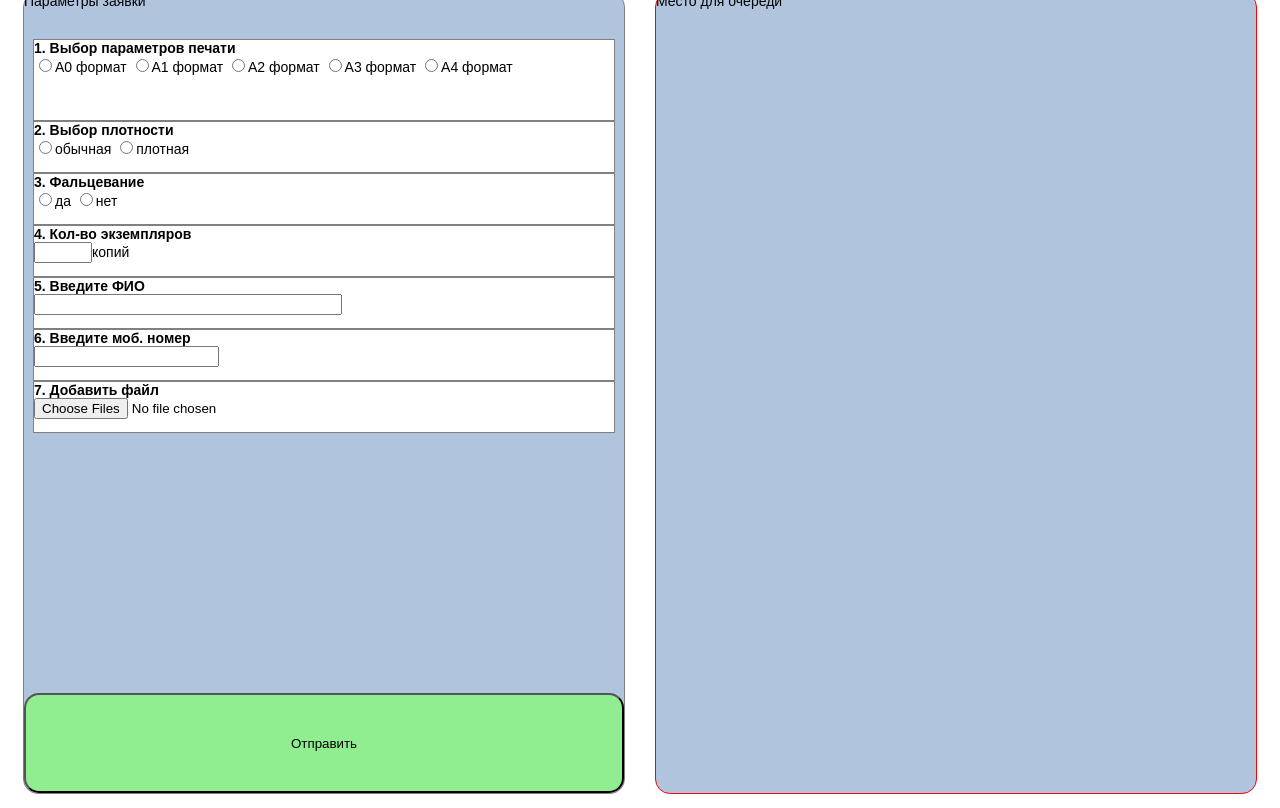
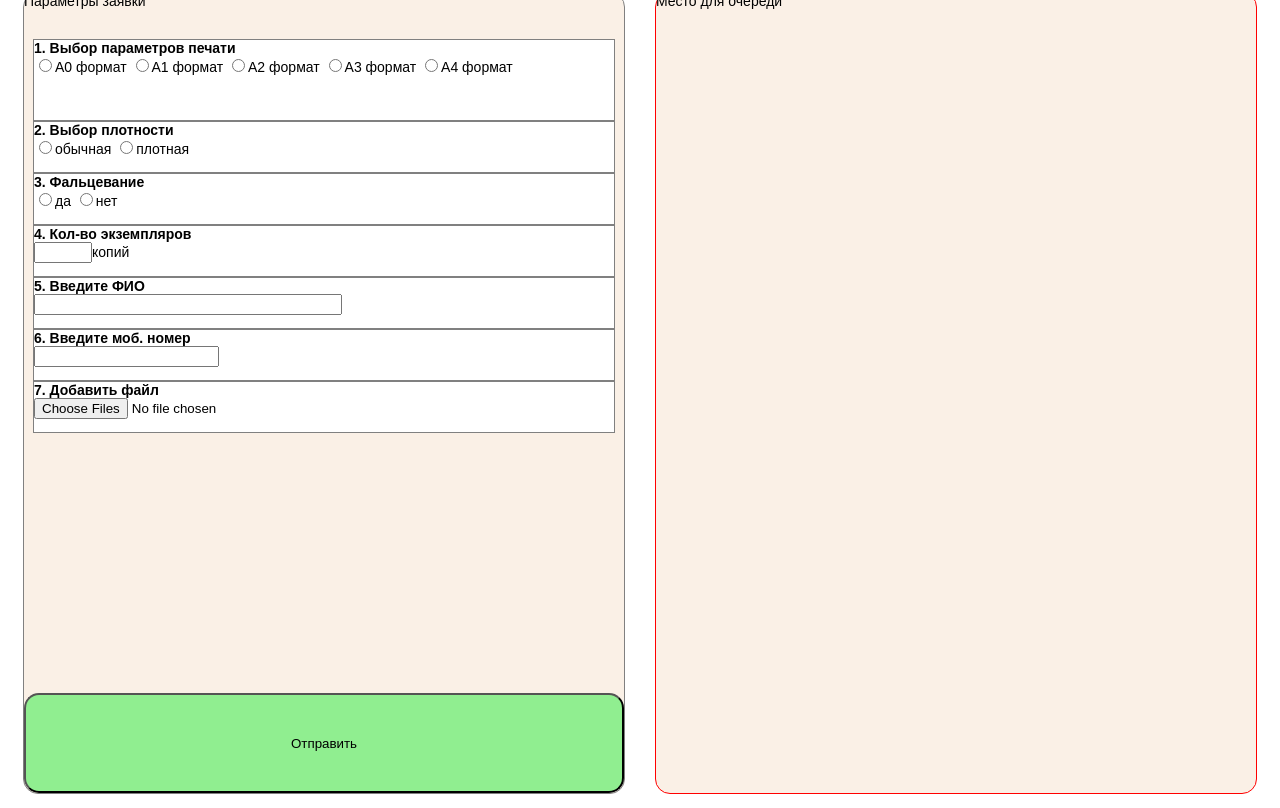
Before and after one commit to nikitaln/web-print-center, a plain HTML site: page src/main/resources/static/index.html in a window 1280 px wide. Drawn offline with nearby package versions, Linux system fonts and the light colour scheme; no server answers.

Commit message:
color change

```diff
--- a/out/production/web-print-center/static/css/styles.css
+++ b/out/production/web-print-center/static/css/styles.css
@@ -29,7 +29,7 @@ body {
     margin-right: 30px;         /* Отступ справа */
     align-items: center;        /* все эелементы по центру */
     border-radius: 15px;        /* закругленные углы */
-    background-color: lightsteelblue;
+    background-color: linen;
 }
 
 .task-list {
@@ -37,7 +37,7 @@ body {
     height: 800px;
     border: 1px solid red;
     border-radius: 15px;
-    background-color: lightsteelblue;
+    background-color: linen;
     align-items: center;        /* все эелементы по центру */
 }
 
--- a/src/main/resources/static/css/styles.css
+++ b/src/main/resources/static/css/styles.css
@@ -27,9 +27,9 @@ body {
     height: 800px;
     border: 1px solid grey;
     margin-right: 30px;         /* Отступ справа */
-    align-items: center;        /* все эелементы по центру */
+    align-items: center;        /* все элементы по центру */
     border-radius: 15px;        /* закругленные углы */
-    background-color: lightsteelblue;
+    background-color: linen;
 }
 
 .task-list {
@@ -37,8 +37,8 @@ body {
     height: 800px;
     border: 1px solid red;
     border-radius: 15px;
-    background-color: lightsteelblue;
-    align-items: center;        /* все эелементы по центру */
+    background-color: linen;
+    align-items: center;        /* все элементы по центру */
 }
 
 .format-area {
```
